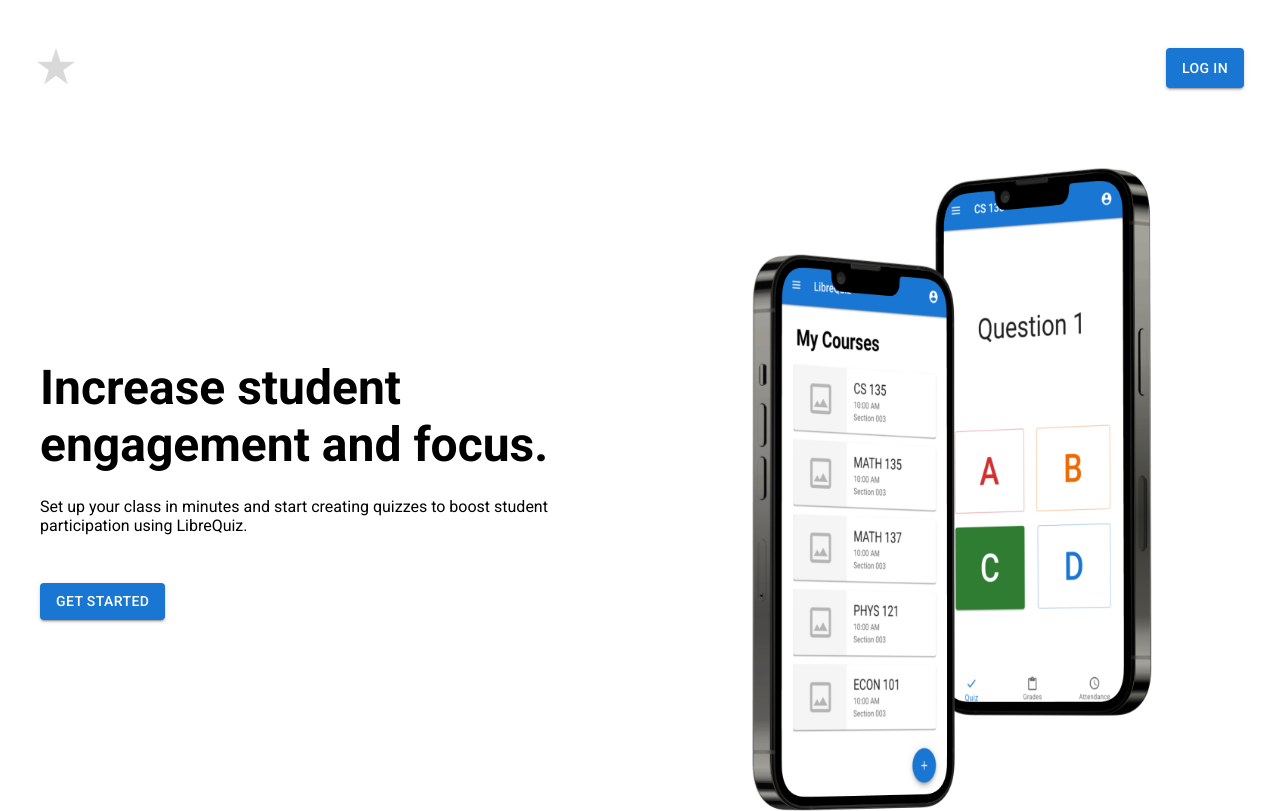
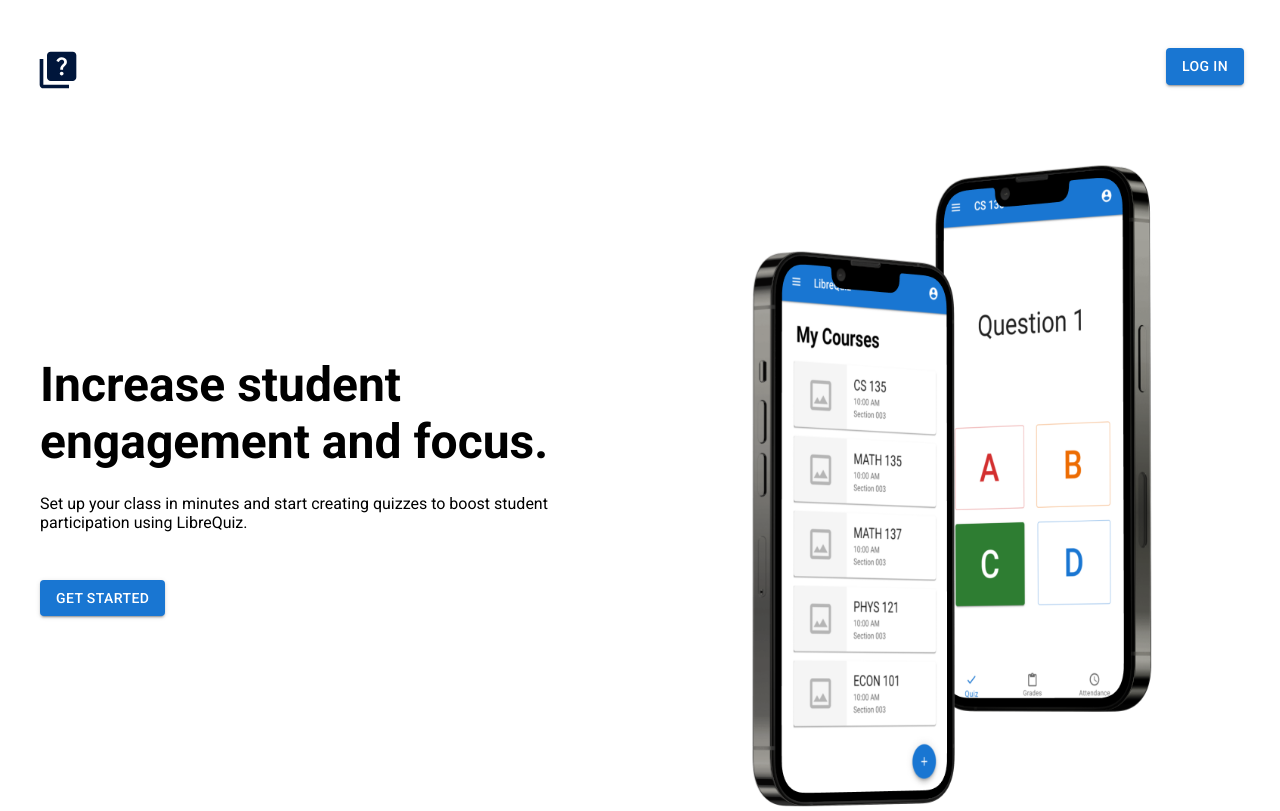
Before and after one commit to kaminskyalexander/LibreQuiz, a Next.js app: page / in a window 1280 px wide. Built offline with nearby package versions, Linux system fonts and the light colour scheme; no server answers.

Commit message:
Change icon

```diff
--- a/pages/index.jsx
+++ b/pages/index.jsx
@@ -1,7 +1,7 @@
 import Image from 'next/image';
 import styles from '../styles/Home.module.css';
 import Button from '@mui/material/Button';
-import starIcon from '../public/img/star.svg';
+import logo from '../public/img/star.svg';
 import mockup from '../public/img/mockup.png';
 import { useAuth } from '../contexts/AuthContext';
 
@@ -11,7 +11,7 @@ export default function Home() {
     <>
       <header className={styles.header}>
         <div className={styles.logo}>
-          <Image src={starIcon} alt="Star icon" />
+          <Image src={logo} alt="Star icon" />
         </div>
         <div className={styles.buttons}>
           <Button variant="contained" onClick={signIn}>
--- a/styles/Home.module.css
+++ b/styles/Home.module.css
@@ -21,8 +21,8 @@
 }
 
 .logo {
-  width: 40px;
-  height: 40px;
+  width: 24px;
+  height: 24px;
 }
 
 .buttons {
```
Also changed, not shown: public/img/star.svg.
